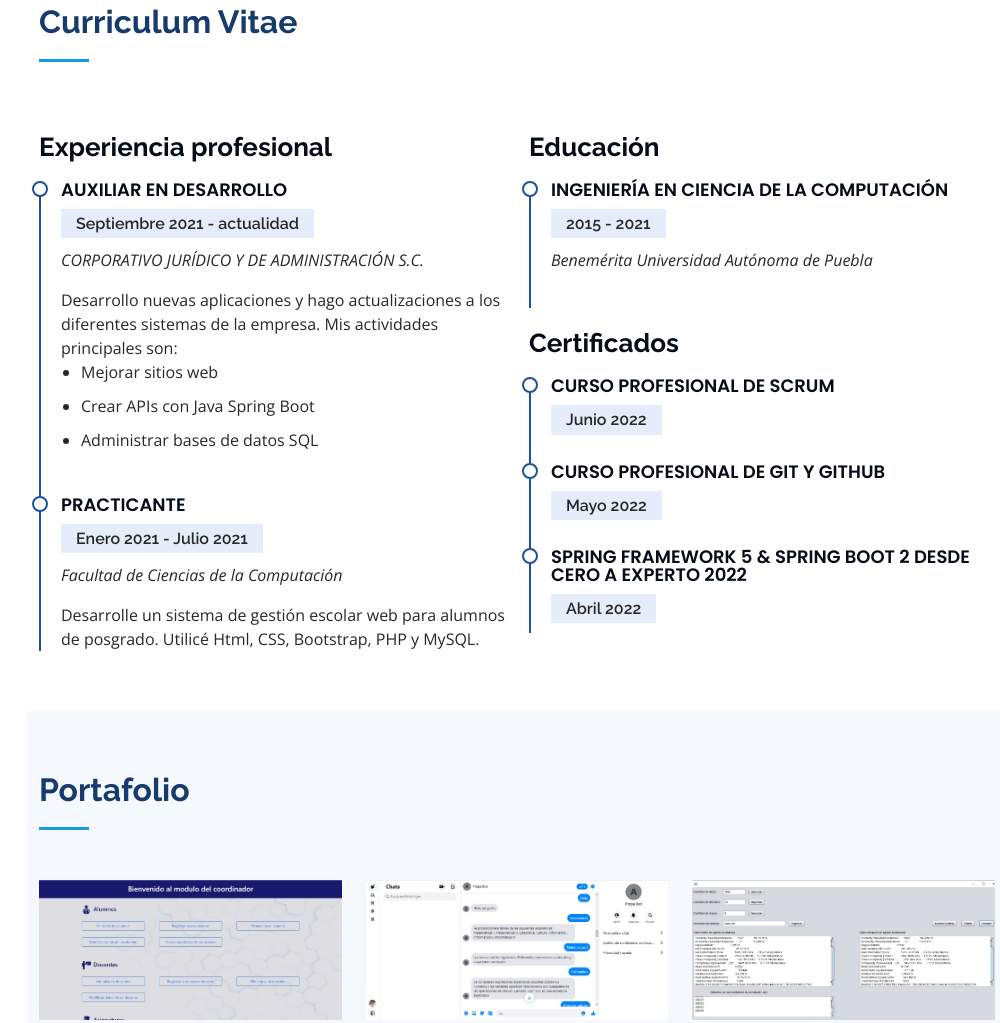
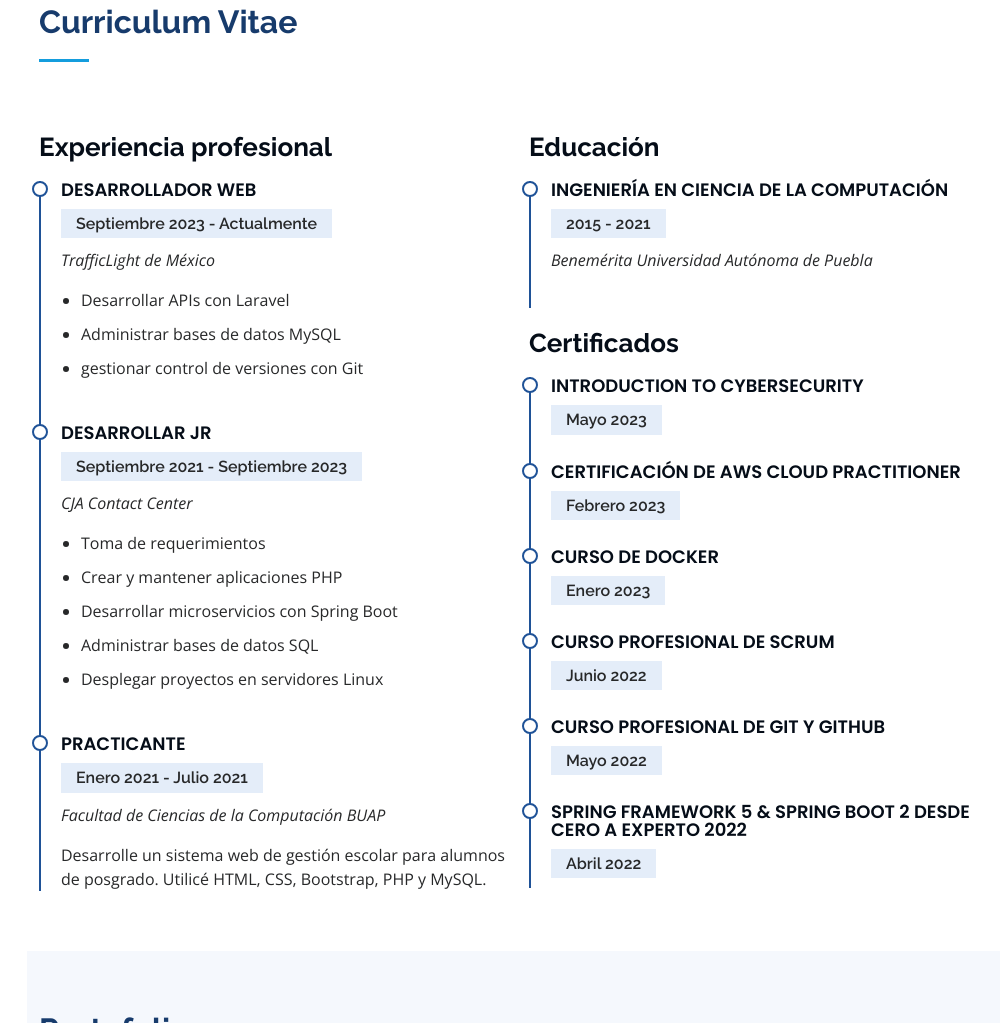
Before and after one commit to JaredSantiag/JaredSantiag, a plain HTML site: page index.html in a window 1280 px wide. Shown: the part 1285-2308 px from the top of the page, without its empty margins (273-1273 px from the left). Drawn offline with nearby package versions, Linux system fonts and the light colour scheme.

Commit message:
CV Update Nov 2023

```diff
--- a/index.html
+++ b/index.html
@@ -14,7 +14,9 @@
   <link href="assets/img/apple-touch-icon.png" rel="apple-touch-icon">
 
   <!-- Google Fonts -->
-  <link href="https://fonts.googleapis.com/css?family=Open+Sans:300,300i,400,400i,600,600i,700,700i|Raleway:300,300i,400,400i,500,500i,600,600i,700,700i|Poppins:300,300i,400,400i,500,500i,600,600i,700,700i" rel="stylesheet">
+  <link
+    href="https://fonts.googleapis.com/css?family=Open+Sans:300,300i,400,400i,600,600i,700,700i|Raleway:300,300i,400,400i,500,500i,600,600i,700,700i|Poppins:300,300i,400,400i,500,500i,600,600i,700,700i"
+    rel="stylesheet">
 
   <!-- Vendor CSS Files -->
   <link href="assets/vendor/aos/aos.css" rel="stylesheet">
@@ -50,12 +52,15 @@
 
       <nav id="navbar" class="nav-menu navbar">
         <ul>
-          <li><a href="https://jaredsantiago.blogspot.com/" class="nav-link scrollto"><i class="bi bi-layout-text-window"></i> <span>Blog</span></a></li>
+          <li><a href="https://jaredsantiago.blogspot.com/" class="nav-link scrollto"><i
+                class="bi bi-layout-text-window"></i> <span>Blog</span></a></li>
 
           <li><a href="#hero" class="nav-link scrollto active"><i class="bi bi-house"></i><span>Inicio</span></a></li>
           <li><a href="#about" class="nav-link scrollto"><i class="bi bi-person"></i><span>Sobre Mí</span></a></li>
-          <li><a href="#resume" class="nav-link scrollto"><i class="bi bi-file-earmark"></i> <span>Curriculum Vitae</span></a></li>
-          <li><a href="#portfolio" class="nav-link scrollto"><i class="bi bi-briefcase"></i> <span>Portafolio</span></a></li>
+          <li><a href="#resume" class="nav-link scrollto"><i class="bi bi-file-earmark"></i> <span>Curriculum
+                Vitae</span></a></li>
+          <li><a href="#portfolio" class="nav-link scrollto"><i class="bi bi-briefcase"></i> <span>Portafolio</span></a>
+          </li>
         </ul>
       </nav>
     </div>
@@ -65,7 +70,7 @@
   <section id="hero" class="d-flex flex-column justify-content-center align-items-center">
     <div class="hero-container" data-aos="fade-in">
       <h1>Jared Santiago</h1>
-      <p><span class="typed" data-typed-items="Desarrollador"></span></p>
+      <p><span class="typed" data-typed-items="Ingeniero De Software, Desarrollador Backend"></span></p>
     </div>
   </section>
 
@@ -111,9 +116,11 @@
 
           </div>
           <div class="col-lg-8 pt-4 pt-lg-0 content" data-aos="fade-left">
-            <p>Soy Jared Arturo Santiago Garcia, Ingeniero en Ciencias de la Computación, actualmente trabajo como desarrollador.</p>
+            <p>Soy Jared Arturo Santiago Garcia, Ingeniero en Ciencias de la Computación, actualmente trabajo como
+              desarrollador.</p>
             <p>Me apasiona resolver problemas con la programación y que mi trabajo tenga un impacto.<br></p>
-			      <p>Tengo experiencia en desarrollar aplicaciones web y aplicaciones móviles, creación de API REST, base de datos y administración de servidores. Obteniendo un amplio panorama del sector tecnológico.</p>
+            <p>Tengo experiencia en desarrollar aplicaciones web y aplicaciones móviles, creación de API REST, base de
+              datos y administración de servidores. Obteniendo un amplio panorama del sector tecnológico.</p>
 
           </div>
         </div>
@@ -133,23 +140,36 @@
           <div class="col-lg-6" data-aos="fade-up">
 
             <h3 class="resume-title">Experiencia profesional</h3>
+
             <div class="resume-item">
-              <h4>Auxiliar en desarrollo</h4>
-              <h5>Septiembre 2021 - actualidad</h5>
-              <p><em>CORPORATIVO JURÍDICO Y DE ADMINISTRACIÓN S.C.</em></p>
-                Desarrollo nuevas aplicaciones y hago actualizaciones a los diferentes sistemas de la empresa. Mis actividades principales son:
+              <h4>Desarrollador web</h4>
+              <h5>Septiembre 2023 - Actualmente</h5>
+              <p><em>TrafficLight de México</em></p>
               <ul>
-                <li>Mejorar sitios web</li>
-                <li>Crear APIs con Java Spring Boot</li>
+                <li>Desarrollar APIs con Laravel</li>
+                <li>Administrar bases de datos MySQL</li>
+                <li>gestionar control de versiones con Git</li>
+              </ul>
+            </div>
+
+            <div class="resume-item">
+              <h4>Desarrollar Jr</h4>
+              <h5>Septiembre 2021 - Septiembre 2023</h5>
+              <p><em>CJA Contact Center</em></p>
+              <ul>
+                <li>Toma de requerimientos</li>
+                <li>Crear y mantener aplicaciones PHP</li>
+                <li>Desarrollar microservicios con Spring Boot</li>
                 <li>Administrar bases de datos SQL</li>
+                <li>Desplegar proyectos en servidores Linux</li>
               </ul>
             </div>
 
             <div class="resume-item">
               <h4>Practicante</h4>
               <h5>Enero 2021 - Julio 2021</h5>
-              <p><em>Facultad de Ciencias de la Computación</em></p>
-              Desarrolle un sistema de gestión escolar web para alumnos de posgrado. Utilicé Html, CSS, Bootstrap, PHP y MySQL.
+              <p><em>Facultad de Ciencias de la Computación BUAP</em></p>
+              Desarrolle un sistema web de gestión escolar para alumnos de posgrado. Utilicé HTML, CSS, Bootstrap, PHP y MySQL.
             </div>
 
           </div>
@@ -165,6 +185,18 @@
             </div>
 
             <h3 class="resume-title">Certificados</h3>
+            <div class="resume-item">
+              <h4>Introduction to Cybersecurity</h4>
+              <h5>Mayo 2023</h5>
+            </div>
+            <div class="resume-item">
+              <h4>Certificación de AWS Cloud Practitioner</h4>
+              <h5>Febrero 2023</h5>
+            </div>
+            <div class="resume-item">
+              <h4>Curso de Docker</h4>
+              <h5>Enero 2023</h5>
+            </div>
             <div class="resume-item">
               <h4>Curso Profesional de Scrum</h4>
               <h5>Junio 2022</h5>
@@ -198,7 +230,8 @@
             <div class="portfolio-wrap">
               <img src="assets/img/portfolio/gestor-1.jpg" class="img-fluid" alt="">
               <div class="portfolio-links">
-                <a href="assets/img/portfolio/gestor-1.jpg" data-gallery="portfolioGallery" class="portfolio-lightbox" title="Gestor Escolar"><i class="bx bx-plus"></i></a>
+                <a href="assets/img/portfolio/gestor-1.jpg" data-gallery="portfolioGallery" class="portfolio-lightbox"
+                  title="Gestor Escolar"><i class="bx bx-plus"></i></a>
                 <a href="portafolio/gestor-escolar.html" title="More Details"><i class="bx bx-link"></i></a>
               </div>
             </div>
@@ -208,7 +241,8 @@
             <div class="portfolio-wrap">
               <img src="assets/img/portfolio/bot-1.jpg" class="img-fluid" alt="">
               <div class="portfolio-links">
-                <a href="assets/img/portfolio/bot-1.jpg" data-gallery="portfolioGallery" class="portfolio-lightbox" title="Prepa Bot"><i class="bx bx-plus"></i></a>
+                <a href="assets/img/portfolio/bot-1.jpg" data-gallery="portfolioGallery" class="portfolio-lightbox"
+                  title="Prepa Bot"><i class="bx bx-plus"></i></a>
                 <a href="portafolio/prepa-bot.html" title="More Details"><i class="bx bx-link"></i></a>
               </div>
             </div>
@@ -218,7 +252,8 @@
             <div class="portfolio-wrap">
               <img src="assets/img/portfolio/tratamiento-1.jpg" class="img-fluid" alt="">
               <div class="portfolio-links">
-                <a href="assets/img/portfolio/tratamiento-1.jpg" data-gallery="portfolioGallery" class="portfolio-lightbox" title="Tratamiento De Informacion"><i class="bx bx-plus"></i></a>
+                <a href="assets/img/portfolio/tratamiento-1.jpg" data-gallery="portfolioGallery"
+                  class="portfolio-lightbox" title="Tratamiento De Informacion"><i class="bx bx-plus"></i></a>
                 <a href="portafolio/tratamiento-informacion.html" title="More Details"><i class="bx bx-link"></i></a>
               </div>
             </div>
@@ -228,7 +263,8 @@
             <div class="portfolio-wrap">
               <img src="assets/img/portfolio/pokedex-1.jpg" class="img-fluid" alt="">
               <div class="portfolio-links">
-                <a href="assets/img/portfolio/pokedex-1.jpg" data-gallery="portfolioGallery" class="portfolio-lightbox" title="Pokedex"><i class="bx bx-plus"></i></a>
+                <a href="assets/img/portfolio/pokedex-1.jpg" data-gallery="portfolioGallery" class="portfolio-lightbox"
+                  title="Pokedex"><i class="bx bx-plus"></i></a>
                 <a href="portafolio/pokedex.html" title="More Details"><i class="bx bx-link"></i></a>
               </div>
             </div>
@@ -238,7 +274,8 @@
             <div class="portfolio-wrap">
               <img src="assets/img/portfolio/libro-1.jpg" class="img-fluid" alt="">
               <div class="portfolio-links">
-                <a href="assets/img/portfolio/libro-1.jpg" data-gallery="portfolioGallery" class="portfolio-lightbox" title="Rola El Libro"><i class="bx bx-plus"></i></a>
+                <a href="assets/img/portfolio/libro-1.jpg" data-gallery="portfolioGallery" class="portfolio-lightbox"
+                  title="Rola El Libro"><i class="bx bx-plus"></i></a>
                 <a href="portafolio/rola-el-libro.html" title="More Details"><i class="bx bx-link"></i></a>
               </div>
             </div>
@@ -248,7 +285,8 @@
             <div class="portfolio-wrap">
               <img src="assets/img/portfolio/animate-1.jpg" class="img-fluid" alt="">
               <div class="portfolio-links">
-                <a href="assets/img/portfolio/animate-1.jpg" data-gallery="portfolioGallery" class="portfolio-lightbox" title="Animate"><i class="bx bx-plus"></i></a>
+                <a href="assets/img/portfolio/animate-1.jpg" data-gallery="portfolioGallery" class="portfolio-lightbox"
+                  title="Animate"><i class="bx bx-plus"></i></a>
                 <a href="portafolio/animate.html" title="More Details"><i class="bx bx-link"></i></a>
               </div>
             </div>
@@ -269,7 +307,8 @@
 
 
 
-  <a href="#" class="back-to-top d-flex align-items-center justify-content-center"><i class="bi bi-arrow-up-short"></i></a>
+  <a href="#" class="back-to-top d-flex align-items-center justify-content-center"><i
+      class="bi bi-arrow-up-short"></i></a>
 
   <!-- Vendor JS Files -->
   <script src="assets/vendor/purecounter/purecounter_vanilla.js"></script>
```
Lines whose indentation alone changed are shown as unchanged.
